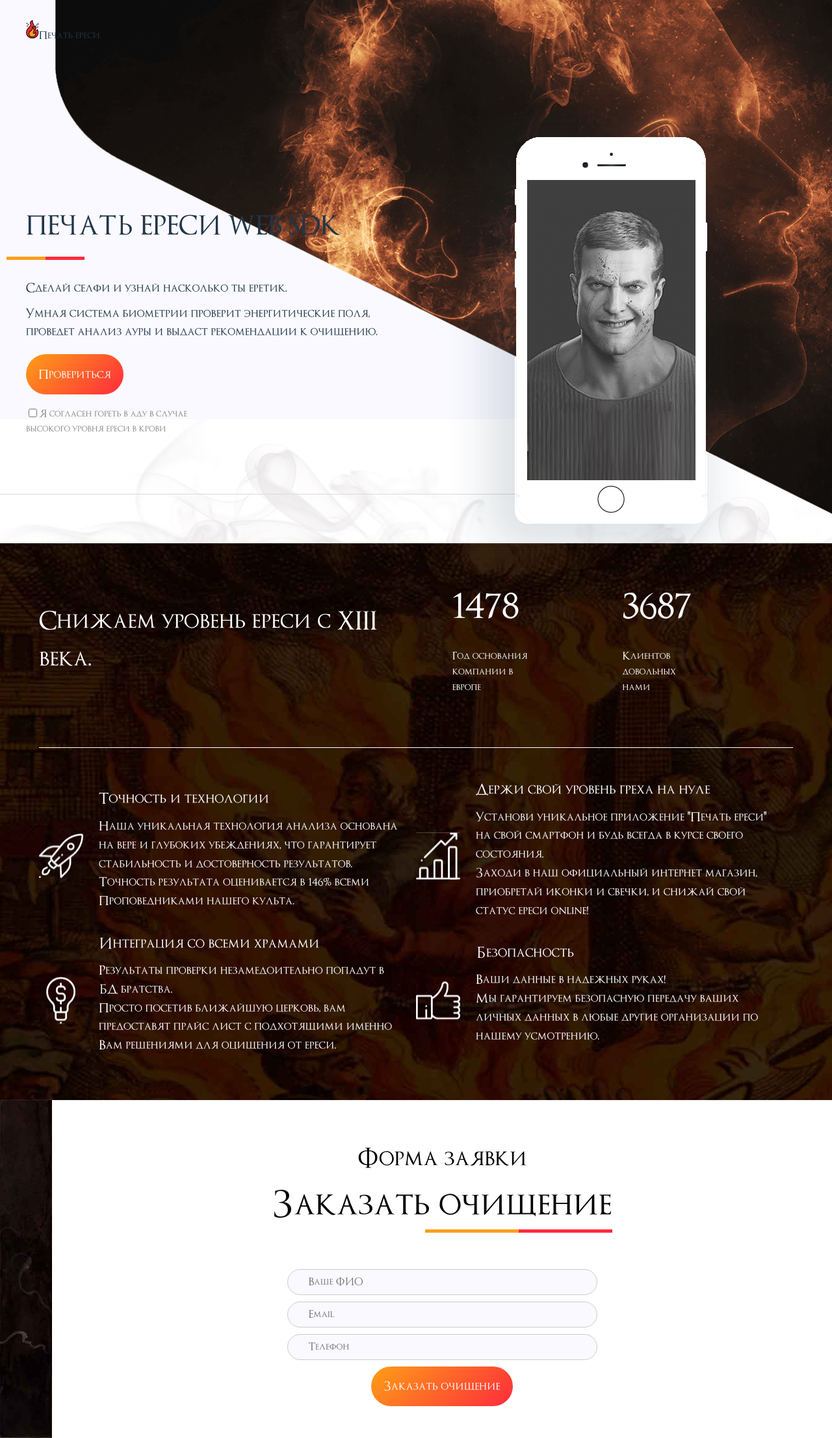
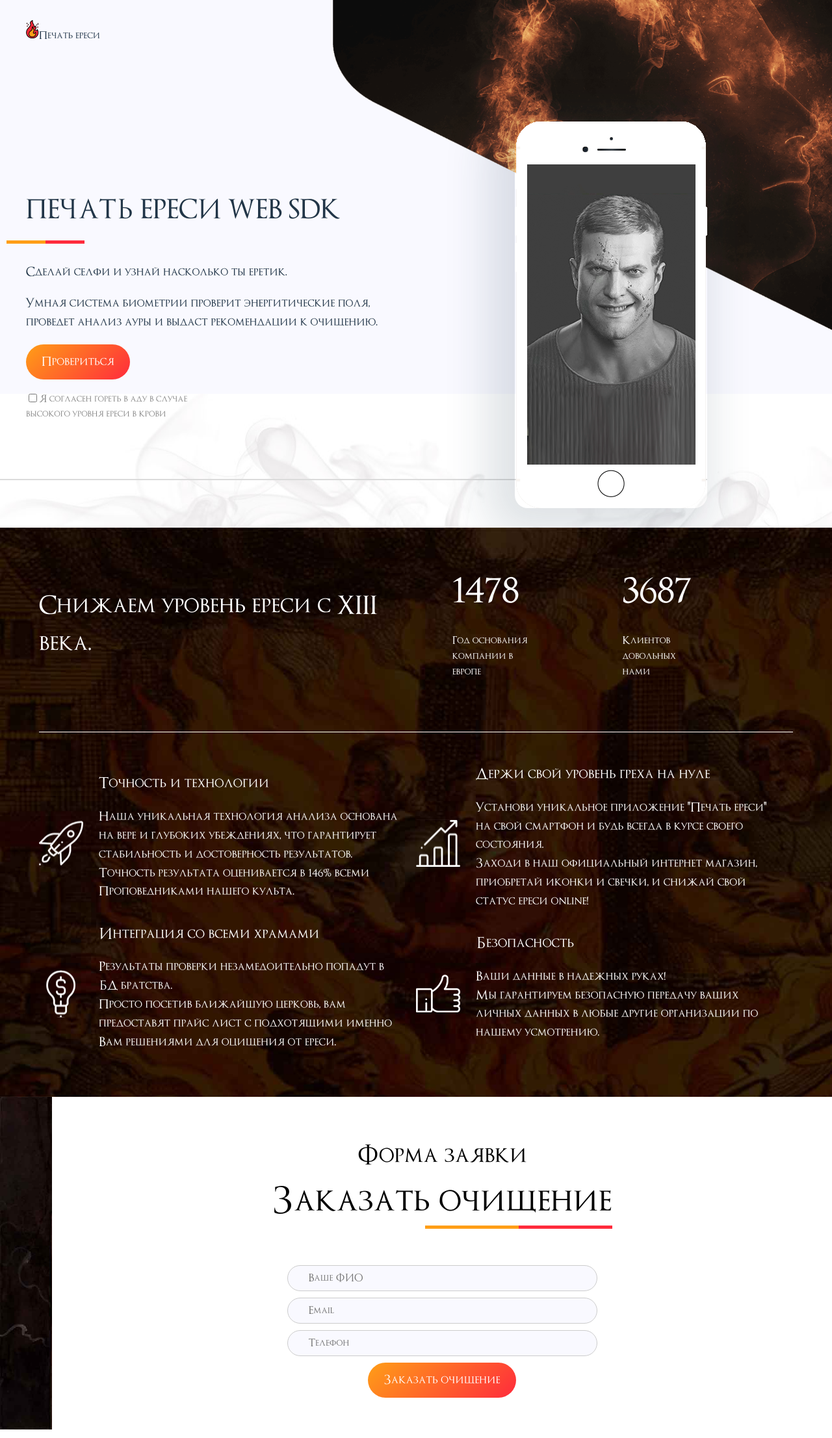
Before and after one commit to SmerchProsto/question-seal, a Vue app: page / in a window 1280 px wide. Shown: the whole page at 65% size. Built offline with nearby package versions, Linux system fonts and the light colour scheme.

Commit message:
fix addaptive

```diff
--- a/package.json
+++ b/package.json
@@ -9,6 +9,7 @@
     "preview": "vite preview"
   },
   "dependencies": {
+    "axios": "^1.7.9",
     "vue": "^3.5.13"
   },
   "devDependencies": {
--- a/src/App.vue
+++ b/src/App.vue
@@ -9,11 +9,3 @@ import Footer from './components/Footer/index.vue';
   <Main />
   <Footer />
 </template>
-
-<style scoped>
-@media (max-width: 600px) {
-  .app {
-    padding: 10px;
-  }
-}
-</style>
--- a/src/components/Camera/index.vue
+++ b/src/components/Camera/index.vue
@@ -111,8 +111,8 @@ onUnmounted(() => {
 
 .camera-close {
   position: absolute;
-  top: 10px;
-  left: 10px;
+  top: 0.625em;
+  left: 0.625em;
   z-index: 3;
   background-color: transparent;
   color: rgba(255, 0, 0, 0.5);
--- a/src/components/Container/index.vue
+++ b/src/components/Container/index.vue
@@ -14,8 +14,8 @@ const props = defineProps<Props>();
 
 <style scoped>
 .container {
-  max-width: 1280px;
+  max-width: 80rem;
   margin: 0 auto;
-  padding: 30px 40px;
+  padding: 1.875em 2.5em;
 }
 </style>
--- a/src/components/Contents/ContentList/index.vue
+++ b/src/components/Contents/ContentList/index.vue
@@ -27,7 +27,7 @@ const props = defineProps<Props>();
 }
 
 .content-list-item:first-child {
-  margin-bottom: 10px;
+  margin-bottom: 1em;
 }
 
 .bold-title {
--- a/src/components/Form/FormInput/index.vue
+++ b/src/components/Form/FormInput/index.vue
@@ -20,18 +20,17 @@ const emit = defineEmits(['update:modelValue']);
 
 <style scoped>
 input {
-  margin-bottom: 10px;
-  padding: 10px;
-  font-size: 16px;
+  margin-bottom: 0.625em;
+  padding: 0.625em;
+  font-size: 1em;
   width: 100%;
   padding: 0.625em 3em 0.625em 2em;
-  font-size: 1em;
   border: 1px solid #ccc;
   border-radius: 50px;
   background-color: #f9f9ff;
-  background-size: 20px;
+  background-size: 1.25em;
   background-repeat: no-repeat;
-  background-position: calc(100% - 25px) center;
+  background-position: calc(100% - 1.5625em) center;
 }
 
 .error-message {
--- a/src/components/Form/index.vue
+++ b/src/components/Form/index.vue
@@ -3,6 +3,7 @@ import { reactive } from 'vue';
 import FormFields from './FormFields/index.vue';
 import SubmitButton from '../SubmitButton/index.vue';
 import type { IFormInput } from './models/IFormInput';
+import axios from 'axios';
 
 interface Form {
   name: string;
@@ -34,15 +35,14 @@ const updateField = (model: keyof Form, value: string) => {
   form[model] = value;
 };
 
+
+
 const submitForm = async () => {
   try {
-    const response = await fetch('/api', {
-      method: 'POST',
-      headers: { 'Content-Type': 'application/json' },
-      body: JSON.stringify(form)
+    const response = await axios.post('/api', form, {
+      headers: { 'Content-Type': 'application/json' }
     });
-    const text = await response.text();
-    const result = text ? JSON.parse(text) : {};
+    const result = response.data;
     if (result.result) {
       alert('Форма успешно отправлена!');
       Object.assign(form, { name: '', email: '', phone: '', token: 'randomToken' });
@@ -76,9 +76,9 @@ form {
   flex-direction: column;
 }
 .form-container {
-  max-width: 1200px;
+  max-width: 75rem;
   margin: 0 0 0 auto;
-  padding: 30px 40px;
+  padding: 1.875em 2.5em;
 }
 .main-footer-form {
   display: flex;
@@ -116,7 +116,7 @@ form {
   right: 0;
   display: block;
   width: 55%;
-  height: 5px;
+  height: 0.1em;
   background: var(--gradient-line);
 }
 </style>
--- a/src/components/Header/index.vue
+++ b/src/components/Header/index.vue
@@ -121,13 +121,14 @@ const startCamera = () => {
   z-index: 0;
   top: 0;
   right: 0;
+  width: 60%;
 }
 
 .main-header::after {
   content: '';
   display: block;
   width: 85%;
-  height: 1px;
+  height: 0.1em;
   background-color: #dbdbdb;
   position: absolute;
   bottom: 9%;
@@ -139,8 +140,8 @@ const startCamera = () => {
 <style>
 .header-content-title {
   position: relative;
-  margin-bottom: 30px;
-  padding-bottom: 30px;
+  margin-bottom: 1.875em;
+  padding-bottom: 1.875em;
   text-transform: uppercase;
 }
 
@@ -151,7 +152,7 @@ const startCamera = () => {
   left: 0;
   display: block;
   width: 20%;
-  height: 5px;
+  height: 0.3125em;
   background: var(--gradient-line);
   transform: translateX(-25%);
 }
@@ -161,8 +162,8 @@ const startCamera = () => {
 }
 
 .header-content .header-content-image {
-  border-radius: 20px;
-  box-shadow: -20px 19px 68px 21px rgba(34, 60, 80, 0.15);
+  border-radius: 1.25em;
+  box-shadow: -1.25em 1.1875em 4.25em 1.3125em rgba(34, 60, 80, 0.15);
 }
 
 .header-content-text {
--- a/src/components/HeresyResult/index.vue
+++ b/src/components/HeresyResult/index.vue
@@ -34,7 +34,7 @@ const props = defineProps<Props>();
   background-color: rgba(0, 0, 0, 0.8);
   background-size: cover;
   background-repeat: no-repeat;
-  padding: 20px;
+  padding: 1.25em;
   text-align: center;
 }
 
@@ -58,8 +58,8 @@ const props = defineProps<Props>();
 
 .countdown {
   position: absolute;
-  bottom: 10px;
-  right: 10px;
+  bottom: 1.25em;
+  right: 1.25em;
   font-size: 1.2em;
   color: #ff9e17;
 }
--- a/src/components/Main/index.vue
+++ b/src/components/Main/index.vue
@@ -83,13 +83,13 @@ main {
     background-color: rgba(0, 0, 0, 0.8);
     background-size: cover;
     background-repeat: no-repeat;
-    padding: 20px;
+    padding: 1.25em;
 }
 
 .heresy-statiscs {
     margin-bottom: 3em;
     padding-bottom: 4em;
-    border-bottom: 1px solid #ffffff;
+    border-bottom: 0.1em solid #ffffff;
 }
 </style>
 
--- a/src/components/Navigation/index.vue
+++ b/src/components/Navigation/index.vue
@@ -20,7 +20,7 @@ const props = defineProps<Props>();
 .main-header-nav {
   display: flex;
   align-items: center;
-  margin-bottom: 12%;
+  margin-bottom: 7.5em;
 }
 
 .main-header-nav b {
@@ -29,6 +29,6 @@ const props = defineProps<Props>();
 }
 
 .main-header-nav .icon {
-  margin-right: 10px;
+  margin-right: 0.625em;
 }
 </style>
--- a/src/components/SubmitButton/index.vue
+++ b/src/components/SubmitButton/index.vue
@@ -20,10 +20,10 @@ const props = defineProps<Props>();
 <style scoped>
 
 .submit-button {
-  padding: 1em;
+  padding: 0.8em 1.25em;
   color: #ffffff;
   background: var(--gradient-button);
-  border-radius: 50px;
+  border-radius: 1.5em;
   margin-bottom: 1em;
 }
 </style>
```
Also changed, not shown: 1 other file (tests, documents, lock files or other folders).
